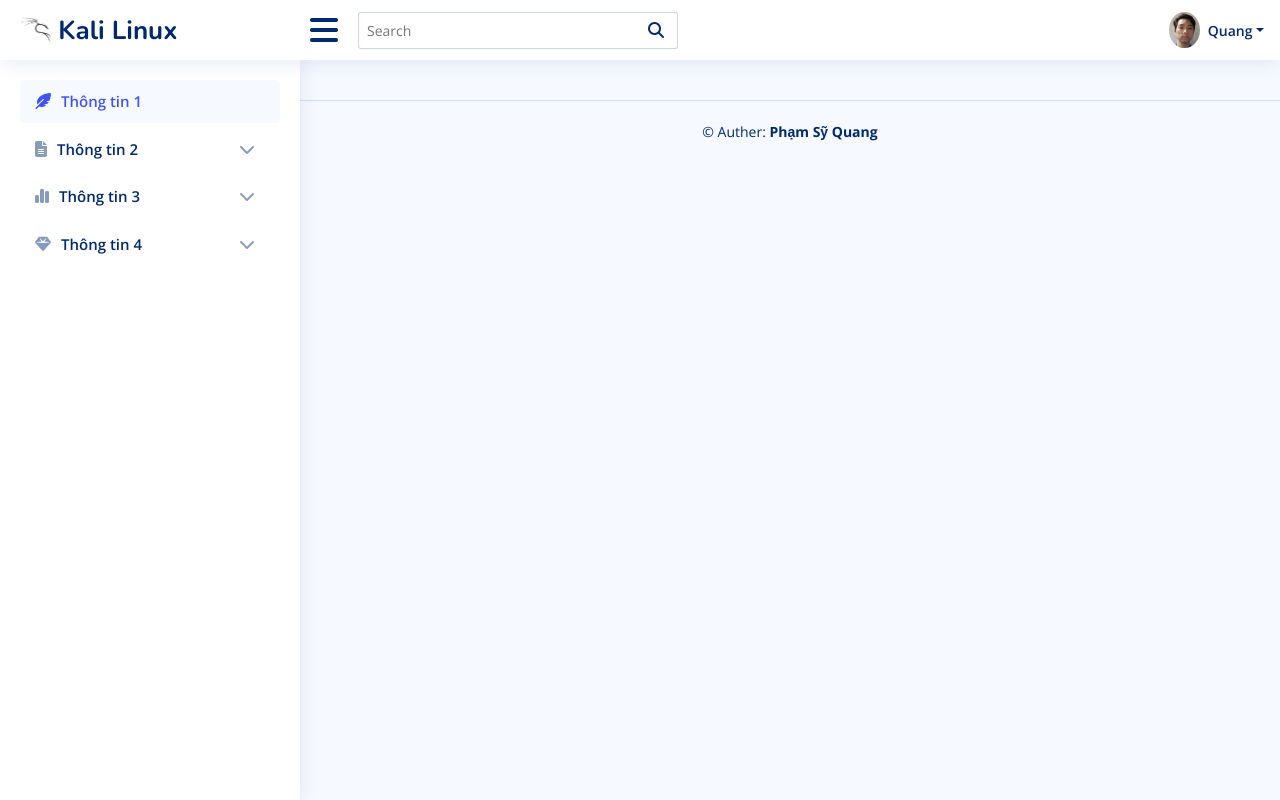
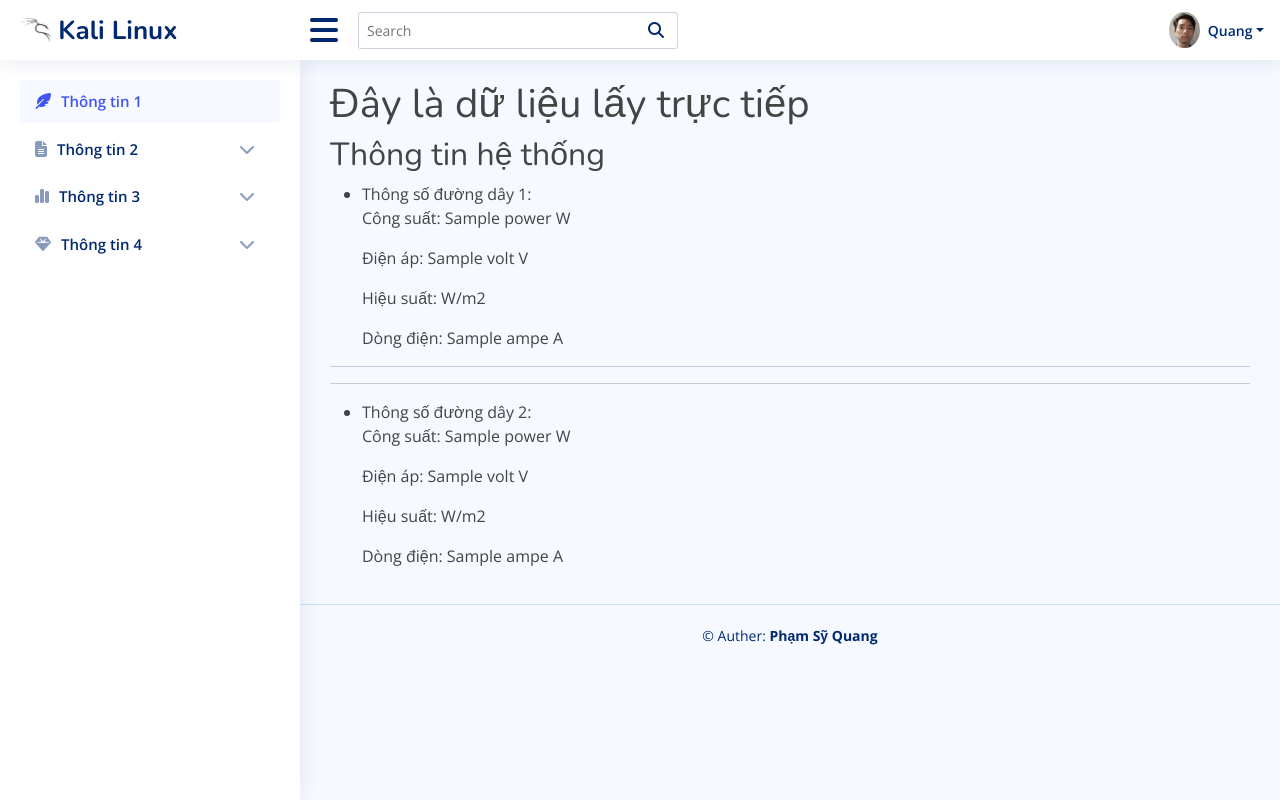
Before and after one commit to JohnsonAudreyRalph/Irrigation_System_and_Environmental_Monitoring, a Django app: page /Login_Success in a window 1280 px wide. Run offline with Django 3.2, Linux system fonts and the light colour scheme; a database or web service that is not in the repository returns one stand-in record (values such as "Sample title"); data that the repository does not hold is empty; some libraries are stand-ins or nearby versions.

Commit message:
Get Data for web

```diff
--- a/Show/views.py
+++ b/Show/views.py
@@ -4,6 +4,8 @@
 from django.contrib.auth.models import User
 from django.contrib.auth import authenticate, login, logout
 from django.contrib import messages
+
+import requests
 
 # Create your views here.
 class Login(View):
@@ -78,4 +80,36 @@
 
 class Affter_Login(View):
     def get(self, request):
-        return render(request, 'Login_Success.html')
+        url = "http://solar-ctd.ddns.net/data/line"
+        response = requests.get(url)
+        data = response.json()
+
+        line1_power = data["data"]["line1"]["power"]
+        line1_volt = data["data"]["line1"]['volt']
+        line1_perform = data["data"]["line1"]["perform"]
+        line1_ampe = data["data"]["line1"]["ampe"]
+
+        line2_power = data["data"]["line2"]["power"]
+        line2_volt = data["data"]["line2"]['volt']
+        line2_perform = data["data"]["line2"]["perform"]
+        line2_ampe = data["data"]["line2"]["ampe"]
+
+        print("Line 1 Power:", line1_power)
+        print("Line 1 Volt: ", line1_volt)
+        print("Line 1 Perform: ", line1_perform)
+        print("Line 1 Ampe: ", line1_ampe)
+        print("Line 2 Power:", line2_power)
+        print("Line 2 Volt: ", line2_volt)
+        print("Line 2 Perform: ", line2_perform)
+        print("Line 2 Ampe: ", line2_ampe)
+        conx = {
+            'line1_power':line1_power,
+            'line1_volt':line1_volt,
+            'line1_perform':line1_perform,
+            'line1_ampe':line1_ampe,
+            'line2_power':line2_power,
+            'line2_volt':line2_volt,
+            'line2_perform':line2_perform,
+            'line2_ampe':line2_ampe
+        }
+        return render(request, 'Login_Success.html', conx)
--- a/templates/Login_Success.html
+++ b/templates/Login_Success.html
@@ -38,7 +38,6 @@
                 </button>
              </form>
         </div>
-
 
         <nav class="header-nav ms-auto">
             <ul class="d-flex align-items-center">
@@ -93,7 +92,7 @@
     <aside id="sidebar" class="sidebar">
         <ul class="sidebar-nav" id="sidebar-nav">
             <li class="nav-item">
-                <a class="nav-link " href="index.html">
+                <a class="nav-link " href="#">
                     <i class="fa-solid fa-feather-pointed"></i>
                     <span>Thông tin 1</span>
                 </a>
@@ -189,6 +188,24 @@
         </ul>
     </aside>
     <main id="main" class="main">
+        <h1>Đây là dữ liệu lấy trực tiếp</h1>
+        <h2>Thông tin hệ thống</h2>
+        <ul>
+            <li>Thông số đường dây 1: </li>
+            <p>Công suất: {{line1_power}} W</p>
+            <p>Điện áp: {{line1_volt}} V</p>
+            <p>Hiệu suất: {{line1_perform}} W/m2</p>
+            <p>Dòng điện: {{line1_ampe}} A</p>
+        </ul>
+        <hr>
+        <hr>
+        <ul>
+            <li>Thông số đường dây 2: </li>
+            <p>Công suất: {{line2_power}} W</p>
+            <p>Điện áp: {{line2_volt}} V</p>
+            <p>Hiệu suất: {{line2_perform}} W/m2</p>
+            <p>Dòng điện: {{line2_ampe}} A</p>
+        </ul>
         {% block main %}{% endblock main %}
     </main>
     <footer id="footer" class="footer">
```
Also changed, not shown: test/test.py (added, +35 -0 lines), db.sqlite3.
